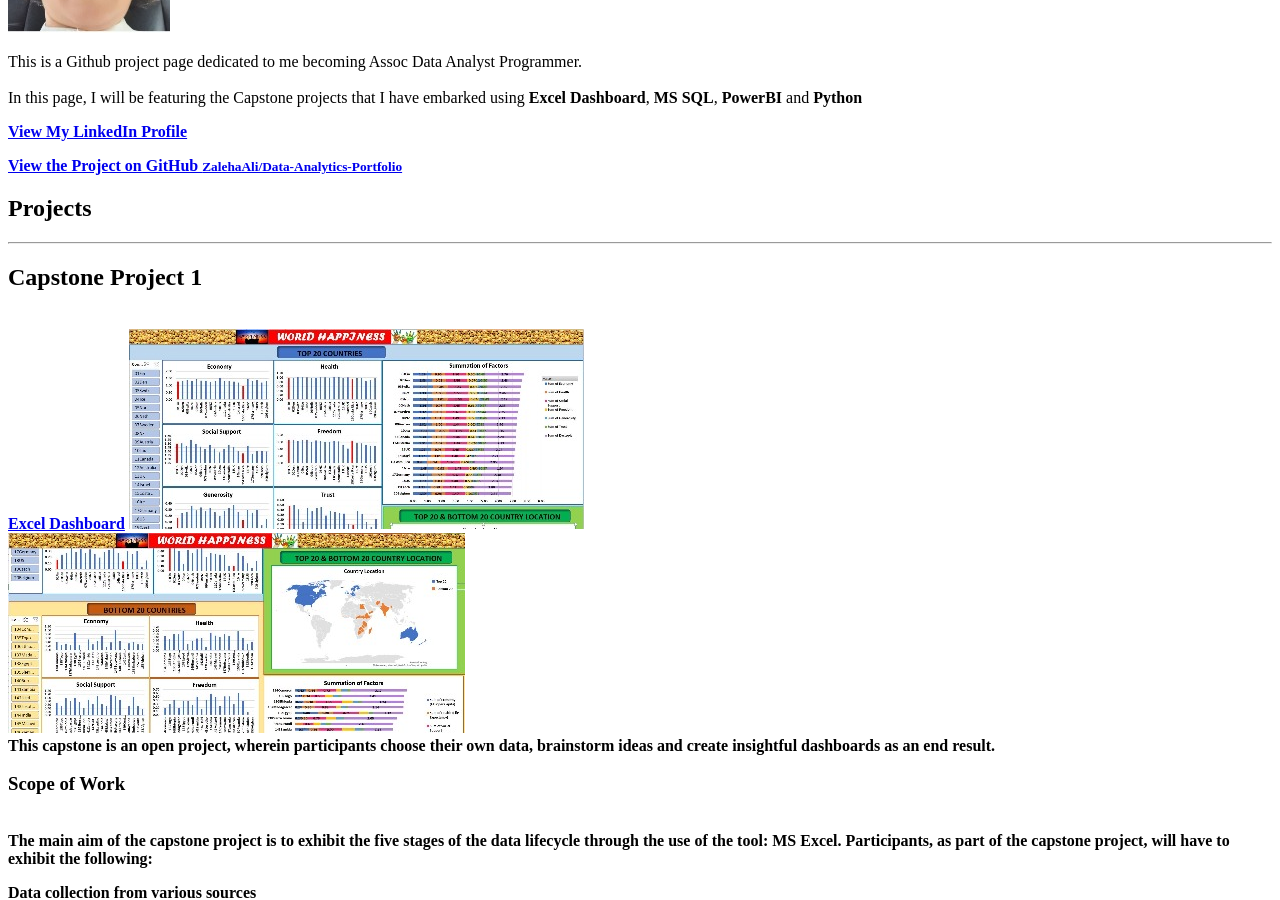
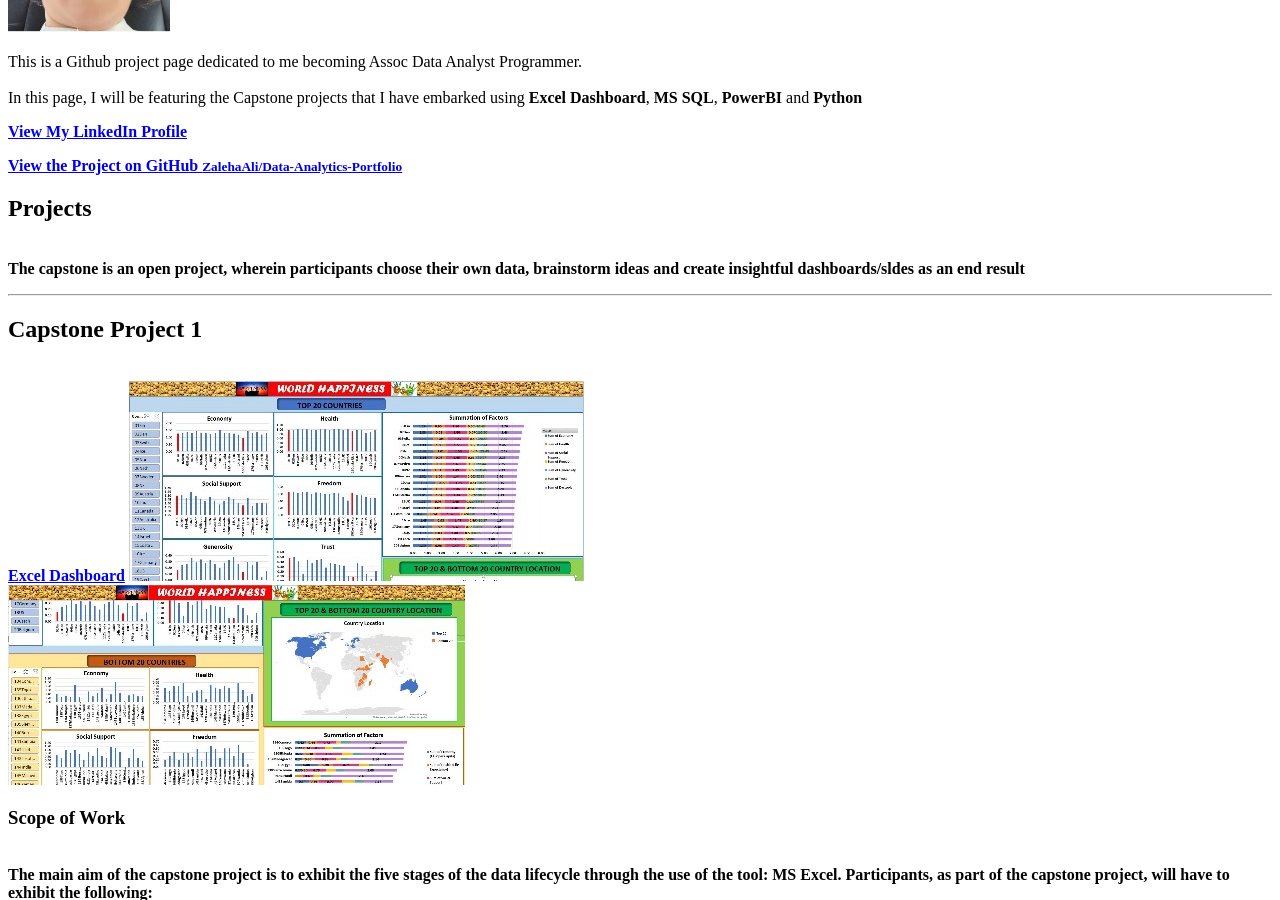
Before and after one commit to ZalehaAli/Data-Analytics-Portfolio, a Jekyll site: the page built from index.md, in a window 1280 px wide and 900 px high, scrolled down 247 px. Built offline with Jekyll 4.4.1, drawn with Linux system fonts in a browser that asks for light colours; our own code applies the rules of GitHub Pages for plain Markdown files.

Commit message:
Update index.md

```diff
--- a/index.md
+++ b/index.md
@@ -1,4 +1,6 @@
 # Projects
+<br>
+The capstone is an open project, wherein participants choose their own data, brainstorm ideas and create insightful dashboards/sldes as an end result
 
 ---
 
@@ -9,7 +11,6 @@
 <br>
 <img src="images/Capstone1_worldhappy2.jpg?raw=true"/>
 <br>
-This capstone is an open project, wherein participants choose their own data, brainstorm ideas and create insightful dashboards as an end result.
 ### Scope of Work
 <br>
 The main aim of the capstone project is to exhibit the five stages of the data lifecycle through the use of the tool: MS Excel. Participants, as part of the capstone project, will have to exhibit the following:
```
